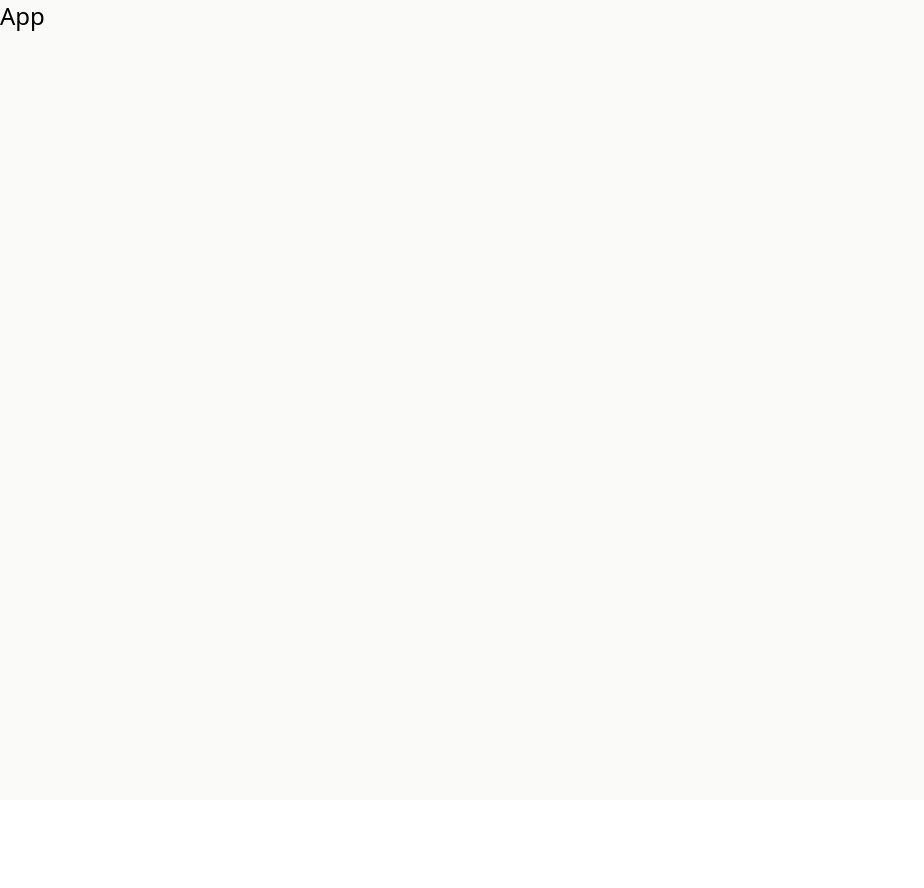
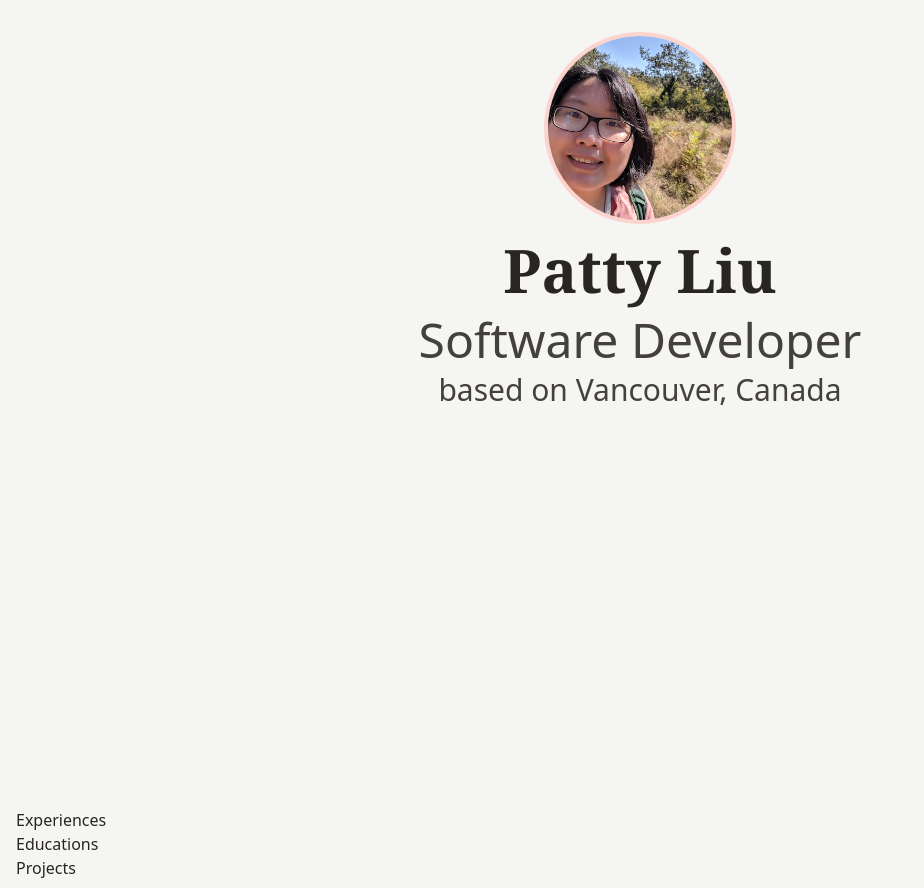
Before and after one commit to ikulan/ikulan.github.io, a React (Vite) app: page / in a window 1280 px wide. Shown: the whole page, without its empty margins (0-924 px from the left). Before the commit the page ends 800 px from the top, so only its background shows below. Built offline with nearby package versions, Linux system fonts and the light colour scheme.

Commit message:
Full page layout

```diff
--- a/src/App.jsx
+++ b/src/App.jsx
@@ -1,7 +1,15 @@
+import Educations from "./sections/Educations";
+import Experiences from "./sections/Experiences";
+import Landing from "./sections/Landing";
+import Projects from "./sections/Projects";
+
 function App() {
   return (
-    <div className="h-screen bg-stone-50">
-      <h1 className="text-2xl">App</h1>
+    <div className="bg-stone-100 grid px-4 py-2 text-stone-800">
+      <Landing />
+      <Experiences />
+      <Educations />
+      <Projects />
     </div>
   );
 }
--- /dev/null
+++ b/src/sections/Educations.jsx
@@ -0,0 +1,5 @@
+function Educations() {
+  return <div>Educations</div>;
+}
+
+export default Educations;
--- /dev/null
+++ b/src/sections/Experiences.jsx
@@ -0,0 +1,5 @@
+function Experiences() {
+  return <div>Experiences</div>;
+}
+
+export default Experiences;
--- /dev/null
+++ b/src/sections/Landing.jsx
@@ -0,0 +1,34 @@
+import Avatar from "../components/Avatar";
+
+const avatarProps = {
+  img_url: "/photo.jpg",
+  alt_name: "Patty Liu",
+};
+
+function Landing() {
+  return (
+    <div className="min-h-screen py-6">
+      {/* header */}
+      <div className="flex flex-col items-center md:space-y-2">
+        <Avatar img_url={avatarProps.img_url} alt_name={avatarProps.alt_name} />
+        <p className="font-serif py-2 text-4xl md:text-6xl  font-semibold">
+          Patty Liu
+        </p>
+        <p className="text-3xl md:text-5xl text-stone-700">
+          Software Developer
+        </p>
+        <p className="text-xl md:text-3xl text-stone-700">
+          based on Vancouver, Canada
+        </p>
+      </div>
+
+      {/* social icons */}
+
+      {/* description */}
+
+      {/* nav buttons */}
+    </div>
+  );
+}
+
+export default Landing;
--- /dev/null
+++ b/src/sections/Projects.jsx
@@ -0,0 +1,5 @@
+function Projects() {
+  return <div>Projects</div>;
+}
+
+export default Projects;
```
Also changed, not shown: public/photo.jpg (added).
